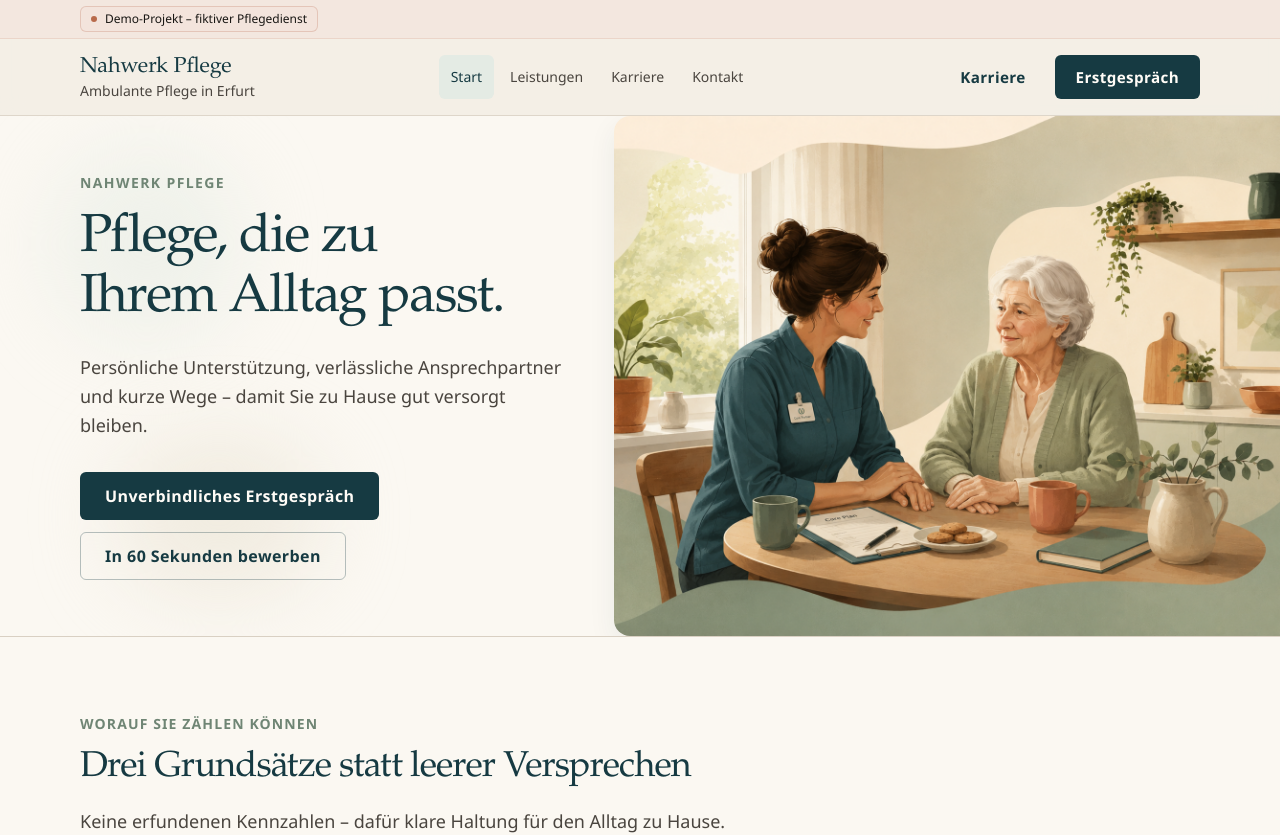
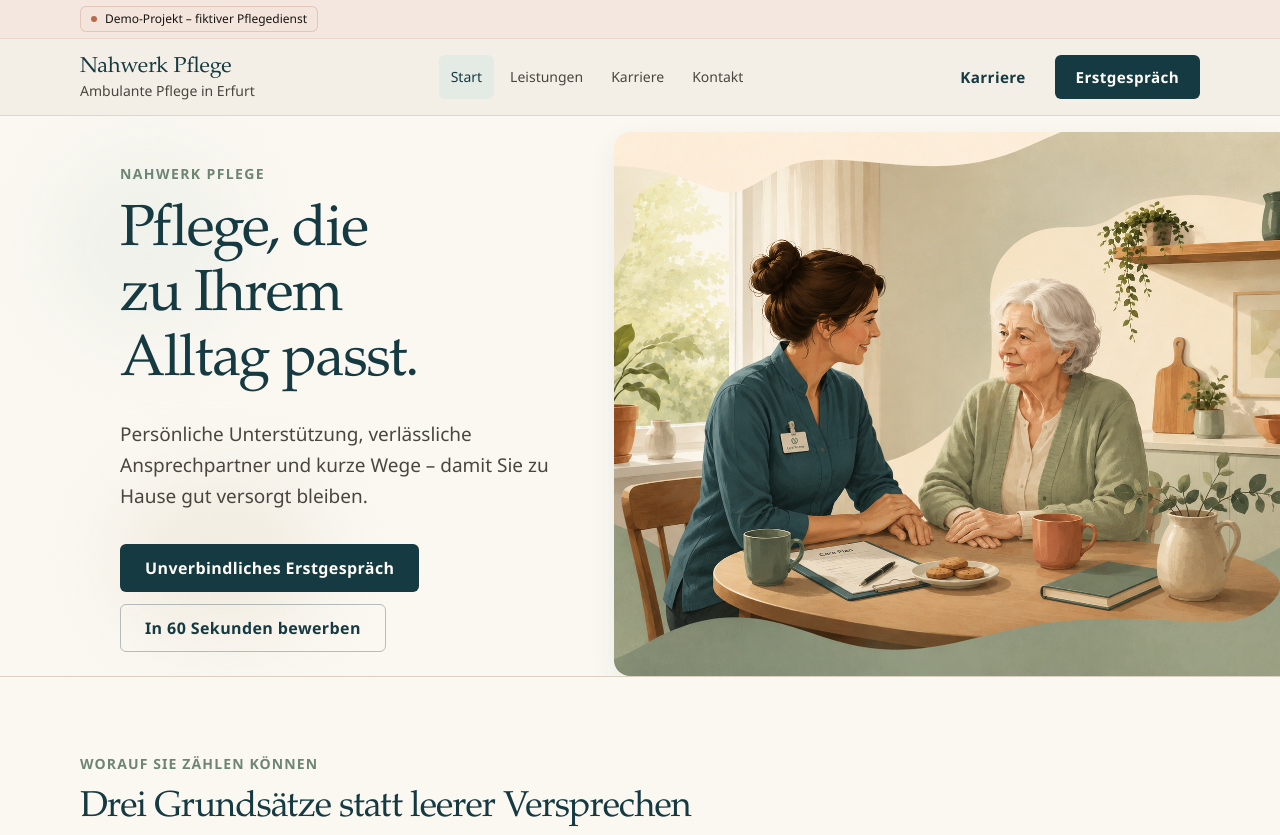
Before and after one commit to bennikost25-design/nahwerk-pflege-demo, a Next.js app: page / in a window 1280 px wide. Shown: the top 835 px of the page. Built offline with nearby package versions, Linux system fonts and the light colour scheme.

Commit message:
erneute Anpassung Hero mit Textgrößenanpassung

```diff
--- a/src/components/sections/HeroSection.tsx
+++ b/src/components/sections/HeroSection.tsx
@@ -11,10 +11,10 @@ function HeroCopy() {
       <p className="text-sm font-semibold tracking-[0.1em] text-sage uppercase">
         {siteConfig.name}
       </p>
-      <h1 className="mt-3 font-display text-balance text-[2rem] leading-[1.14] tracking-tight text-petrol min-[380px]:text-4xl sm:mt-4 sm:text-5xl lg:text-[3.35rem] lg:leading-[1.12]">
+      <h1 className="mt-3 font-display text-balance text-[2rem] leading-[1.14] tracking-tight text-petrol min-[380px]:text-4xl sm:mt-4 sm:text-5xl lg:text-[3.5rem] lg:leading-[1.12] xl:text-[3.625rem]">
         Pflege, die zu Ihrem Alltag passt.
       </h1>
-      <p className="mt-5 max-w-lg text-base leading-relaxed text-ink-muted sm:mt-6 sm:text-lg lg:max-w-none">
+      <p className="mt-5 max-w-lg text-base leading-relaxed text-ink-muted sm:mt-6 sm:text-lg lg:max-w-none xl:text-[1.1875rem]">
         Persönliche Unterstützung, verlässliche Ansprechpartner und kurze Wege
         – damit Sie zu Hause gut versorgt bleiben.
       </p>
@@ -76,13 +76,14 @@ export function HeroSection() {
           <div className="absolute bottom-10 left-[18%] h-40 w-52 rounded-full bg-cream-deep/60 blur-2xl" />
         </div>
 
-        <div className="relative flex items-center py-12 pl-[max(1.5rem,calc((100vw-1120px)/2))] pr-10 xl:pr-12">
-          <div className="w-full max-w-[34rem]">
+        <div className="relative flex items-center py-12 pl-[max(3rem,calc((100vw-1040px)/2))] pr-8 xl:pr-10">
+          <div className="w-full max-w-[36rem]">
             <HeroCopy />
           </div>
         </div>
 
-        <div className="relative min-h-[520px] max-h-[560px] overflow-hidden rounded-l-2xl shadow-[0_10px_28px_rgba(22,58,66,0.07)]">
+        <div className="relative flex min-h-[520px] max-h-[560px] flex-col pt-3 xl:pt-4">
+          <div className="relative min-h-0 flex-1 overflow-hidden rounded-l-2xl shadow-[0_10px_28px_rgba(22,58,66,0.07)]">
             <Image
               src="/images/hero-care-scene.png"
               alt={heroAlt}
@@ -93,6 +94,7 @@ export function HeroSection() {
             />
           </div>
         </div>
+      </div>
     </section>
   );
 }
```
Lines whose indentation alone changed are shown as unchanged.
